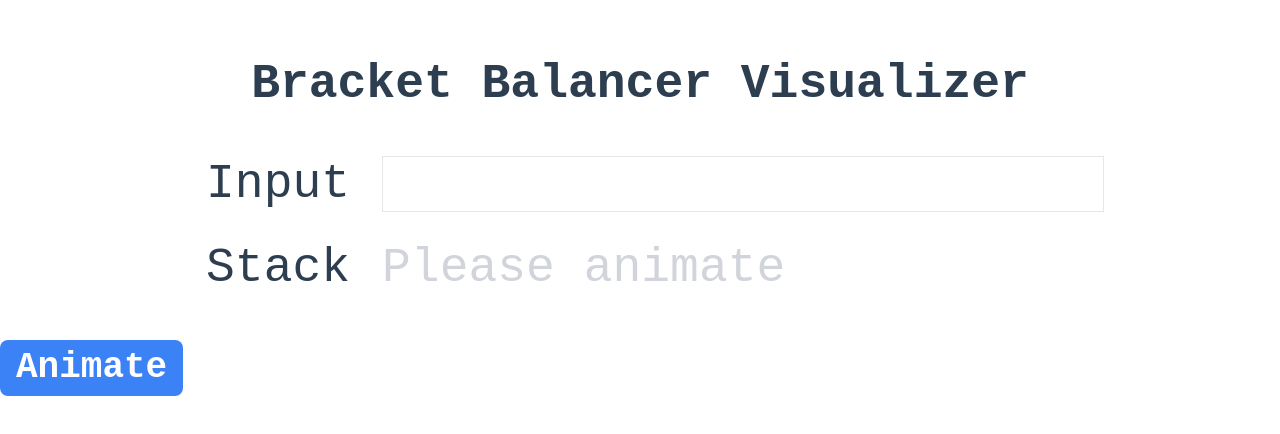
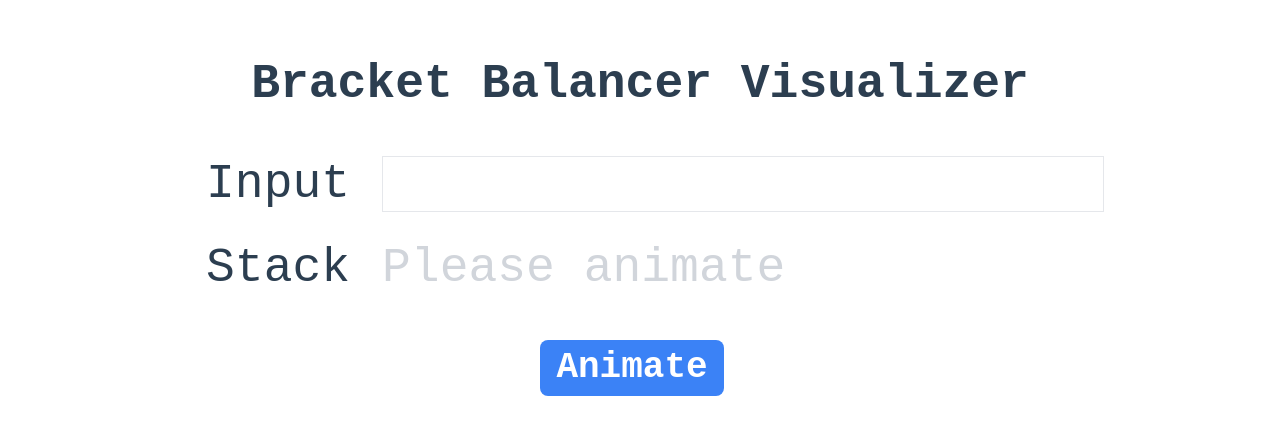
Before and after one commit to pontakornth/bracket-balancer-visualizer, a Vue app: page / in a window 1280 px wide. Shown: the top 434 px of the page. Built offline with nearby package versions, Linux system fonts and the light colour scheme.

Commit message:
fix: Correctly position the button

```diff
--- a/src/App.vue
+++ b/src/App.vue
@@ -147,7 +147,7 @@ td:first-child {
 }
 
 .button-group {
-  @apply flex;
+  @apply flex justify-center;
   * {
     @apply mr-4;
   }
```
